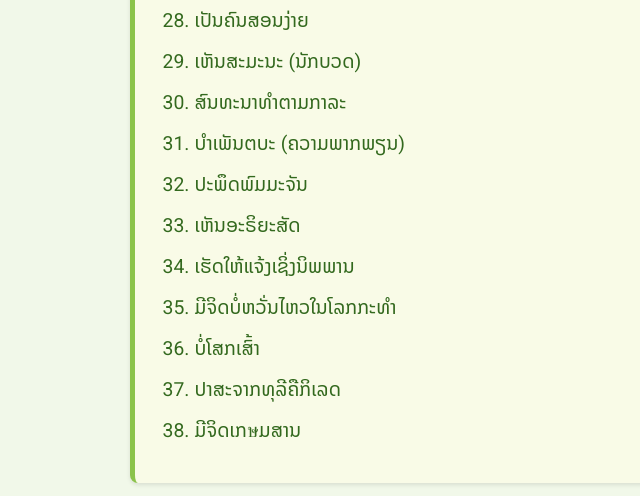
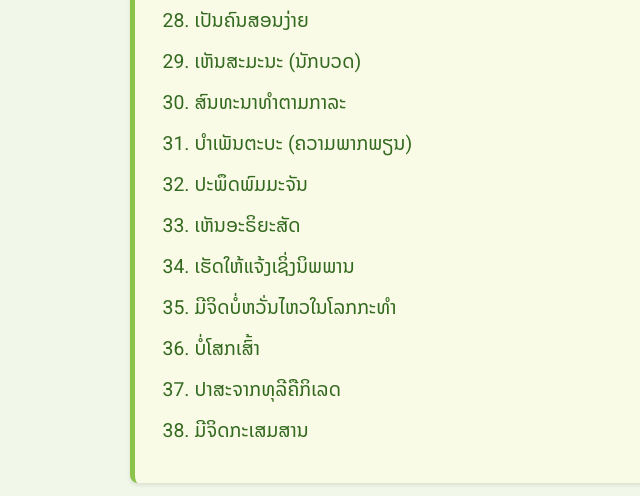
Before and after one commit to Bounsong-Lao/mongkhon-list, a plain HTML site: page index.html in a window 1280 px wide. Shown: the part 1720-2216 px from the top of the page, 38-678 px from the left. Drawn offline with Linux system fonts and the light colour scheme.

Commit message:
Update index.html

```diff
--- a/index.html
+++ b/index.html
@@ -101,14 +101,14 @@
                 <li>ເປັນຄົນສອນງ່າຍ</li>
                 <li>ເຫັນສະມະນະ (ນັກບວດ)</li>
                 <li>ສົນທະນາທຳຕາມກາລະ</li>
-                <li>ບຳເພັນຕບະ (ຄວາມພາກພຽນ)</li>
+                <li>ບຳເພັນຕະບະ (ຄວາມພາກພຽນ)</li>
                 <li>ປະພຶດພົມມະຈັນ</li>
                 <li>ເຫັນອະຣິຍະສັດ</li>
                 <li>ເຮັດໃຫ້ແຈ້ງເຊິ່ງນິພພານ</li>
                 <li>ມີຈິດບໍ່ຫວັ່ນໄຫວໃນໂລກກະທຳ</li>
                 <li>ບໍ່ໂສກເສົ້າ</li>
                 <li>ປາສະຈາກທຸລີຄືກິເລດ</li>
-                <li>ມີຈິດເກษມສານ</li>
+                <li>ມີຈິດກະເສມສານ</li>
             </ol>
         </section>
 
```
